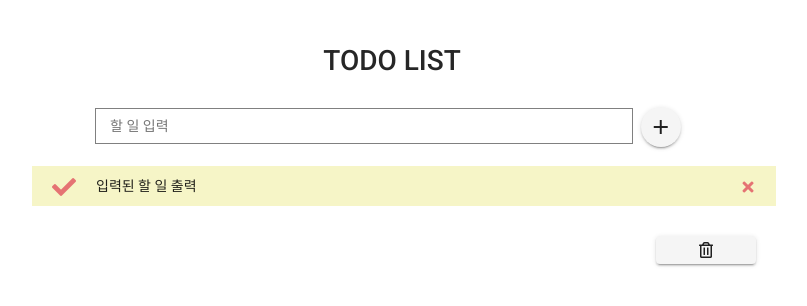
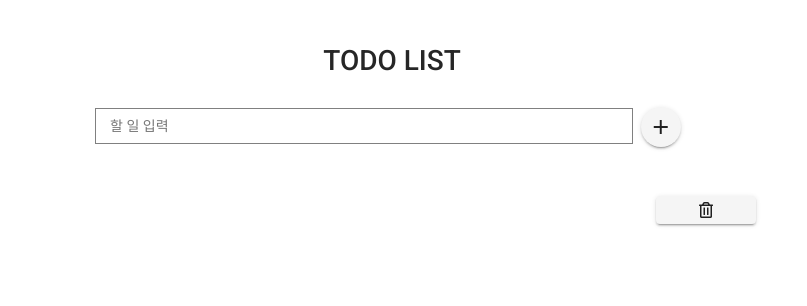
Before and after one commit to HyunaYun/todolistprac, a Vue app: page / in a window 1280 px wide. Shown: the top 306 px of the page, without its empty margins (248-1055 px from the left). Built offline with nearby package versions, Linux system fonts and the light colour scheme.

Commit message:
todolist update ing...

```diff
--- a/src/App.vue
+++ b/src/App.vue
@@ -3,7 +3,7 @@
     <v-app id="app">
       <Header></Header>
       <Input @addTodo="addTodo"></Input>
-      <List :propsdata="todolists" @deleteTodo="deleteTodo"></List>
+      <List :propsdata="todolists" @deleteTodo="deleteTodo" @toggle="toggle"></List>
       <Footer @removeAll="deleteAll"></Footer>
     </v-app>
   </div>
@@ -17,6 +17,17 @@ import List from './components/List.vue';
 
 export default {
   name: 'App',
+  data: function(){
+      return{
+        todolists:[
+            {"id":1, "title": "delectus aut autem", "completed": false},
+            {"id":2, "title": "delectus", "completed": false},
+            {"id":3, "title": "aut autem", "completed": true},
+            {"id":4, "title": "autem", "completed": false},
+            {"id":5, "title": "aut", "completed": false}
+        ]
+      }
+    },
   components: {
     Header,
     Input,
@@ -24,14 +35,18 @@ export default {
     Footer
   },
   methods:{
-    addTodo(){
-
+    addTodo(newTodo){
+      this.todolists.push(newTodo);
     },
-    deleteTodo(){
-
+    toggle(id){
+      var index = this.todolist.findIndex((item)=>item.id === id);
+      this.todolist[index].complated = !this.todolist[index].complated;
+    },
+    deleteTodo(id){
+      this.todolists.splice(id, 1);
     },
     deleteAll(){
-
+      this.todolists = [];
     }
   }
 };
--- a/src/components/Footer.vue
+++ b/src/components/Footer.vue
@@ -12,7 +12,7 @@ export default {
                 this.$emit('removeAll');
             }
         }
-}
+    }
 }
 </script>
 
--- a/src/components/Input.vue
+++ b/src/components/Input.vue
@@ -22,7 +22,7 @@ export default {
             }else{
                 alert("할 일을 입력하세요");
             }
-        },
+         },
         clearInput(){
             this.newTodo = '';
         }
--- a/src/components/List.vue
+++ b/src/components/List.vue
@@ -1,18 +1,26 @@
 <template>
     <ul>
-        <li>
-            <span class="check"><v-icon color="red lighten-2">fas fa-check</v-icon></span>
-            <span class="list">입력된 할 일 출력</span>
-            <span class="delete"><v-btn icon color="red lighten-2" @click="deleteTodo(todo,index)"><v-icon small>fas fa-times</v-icon></v-btn></span>
+        <li v-for="(todo, id) in todolists" :key="todo.id" :class="checked(todo.complated)">
+            <span class="check" v-show="check"><v-icon color="red lighten-2">fas fa-check</v-icon></span>
+            <span class="list" @click="toggle(todo.id)" >{{todo.title}}</span>
+            <span class="delete"><v-btn icon color="red lighten-2" @click="deleteTodo(todo.id)"><v-icon small>fas fa-times</v-icon></v-btn></span>
         </li>
     </ul>
 </template>
 
 <script>
 export default {
+    props: ['todolists'],
     methods:{
-        deleteTodo(todo, index){
-            this.$emit('deleteTodo',todo, index);
+        deleteTodo(id){
+            this.$emit('deleteTodo',id);
+        },
+        toggle(id){
+            this.$emit('toggle', id);
+        },
+        checked(complated){
+            if(complated) return {checked: true};
+            else return {checked: false};
         }
     }
 
@@ -27,11 +35,14 @@ ul{
 }
 ul li{
     list-style: none;
-    background: #F6F5C7; /**배경 색 변경하기 */
+    background: #FFEBED;
     cursor: pointer;
     height: 40px;
     line-height: 40px;
     padding-left: 0;
+}
+ul li:hover{
+    background: #F9C8CC;
 }
 .check{
     padding: 0 20px 0 20px;
```
